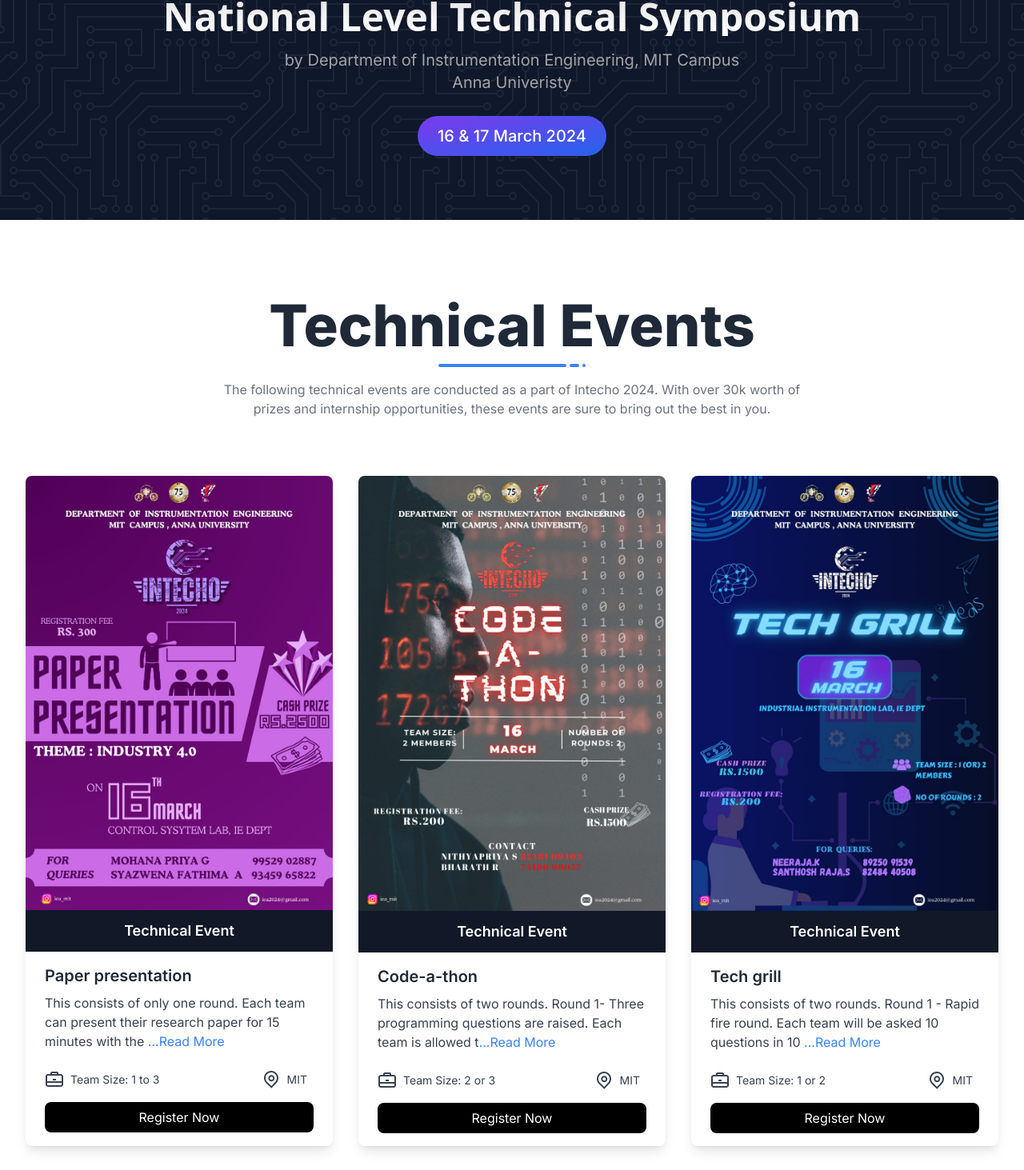
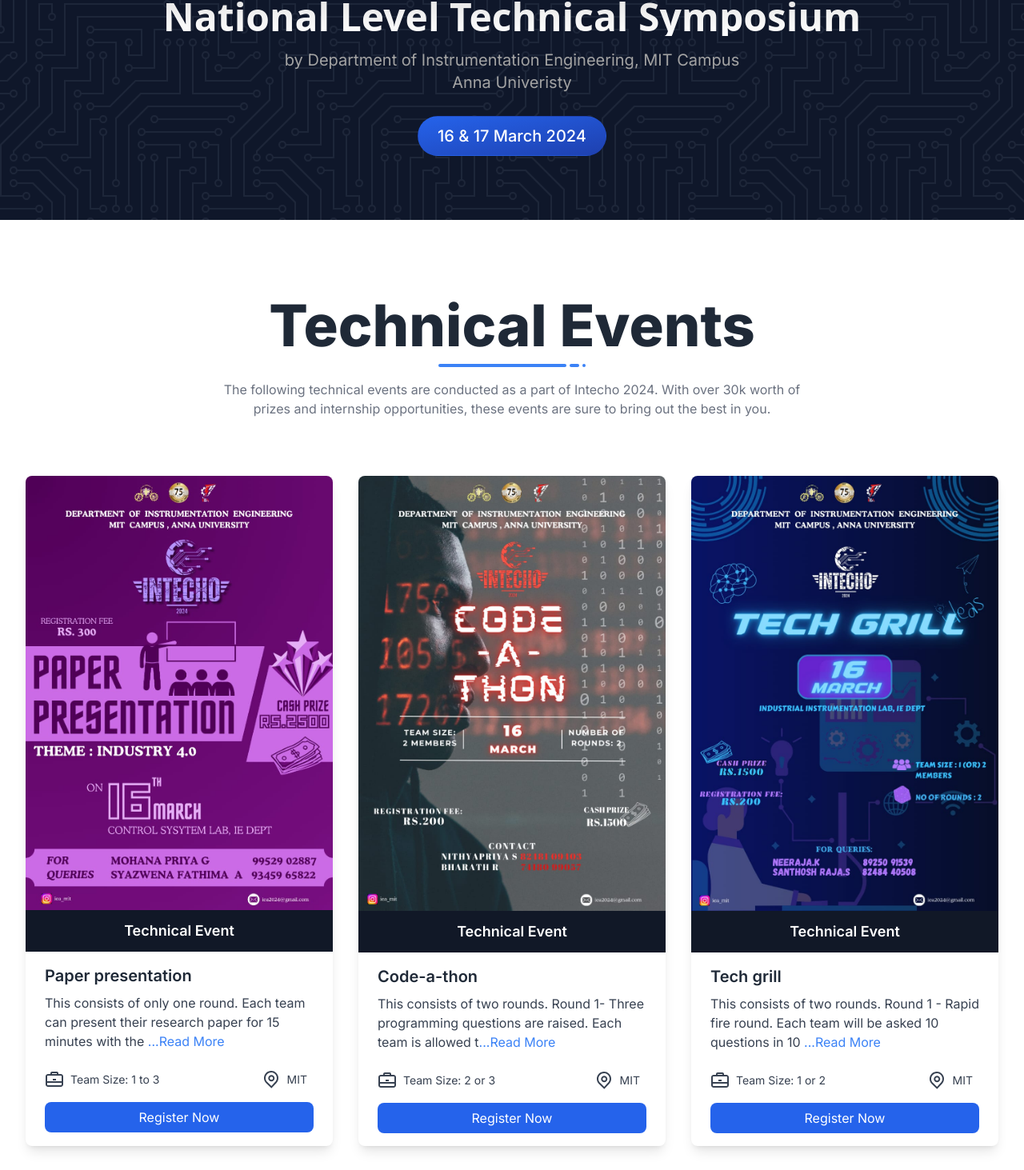
Before and after one commit to SurendarSingh/Intecho24, a Next.js app: page / in a window 1280 px wide. Shown: the part 572-2035 px from the top of the page at 80% size. Built offline with nearby package versions, Linux system fonts and the light colour scheme.

Commit message:
fix: color changed to blue to match theme

```diff
--- a/src/components/ContactUs.tsx
+++ b/src/components/ContactUs.tsx
@@ -62,8 +62,8 @@
                 </svg>
                 <span className='mx-2 w-72'>
                   {' '}
-                  <span className='font-bold text-blue-500'>Events :</span>{' '}
-                  Rishi - 94440 28297
+                  <span className='font-bold text-gray-50'>Events :</span> Rishi
+                  - 94440 28297
                 </span>
               </p>
 
@@ -84,7 +84,7 @@
                 </svg>
                 <span className='mx-2 w-72'>
                   {' '}
-                  <span className='font-bold text-blue-500'>
+                  <span className='font-bold text-gray-50'>
                     Workshops :
                   </span>{' '}
                   Rithika - 73056 06112
@@ -107,10 +107,10 @@
                 </svg>
                 <span className='mx-2'>
                   {' '}
-                  <span className='font-bold text-blue-500'>
+                  <span className='font-bold text-gray-50'>
                     Accomodation :
                   </span>{' '}
-                  Zayed - 63693 72781
+                  63693 72781
                 </span>
               </p>
 
--- a/src/components/Hero.tsx
+++ b/src/components/Hero.tsx
@@ -52,7 +52,7 @@
           </p>
         </div>
 
-        <span className='z-30 mx-auto inline-flex w-fit items-center justify-center gap-x-3 rounded-full border border-transparent bg-neutral-300 bg-gradient-to-tl from-blue-600 to-violet-600 px-2 py-1 text-center text-base font-medium text-white shadow-lg shadow-transparent hover:shadow-blue-700/50 focus:outline-none focus:ring-2 focus:ring-blue-600 focus:ring-offset-2 focus:ring-offset-gray-800 md:px-6 md:py-2.5 md:text-xl'>
+        <span className='z-30 mx-auto inline-flex w-fit items-center justify-center gap-x-3 rounded-full border border-transparent bg-neutral-300 bg-gradient-to-tl from-blue-800 to-blue-600 px-2 py-1 text-center text-base font-medium text-white shadow-lg shadow-transparent hover:shadow-blue-700/50 focus:outline-none focus:ring-2 focus:ring-blue-600 focus:ring-offset-2 focus:ring-offset-gray-800 md:px-6 md:py-2.5 md:text-xl'>
           16 & 17 March 2024
         </span>
       </div>
--- a/src/components/OnClickButton.tsx
+++ b/src/components/OnClickButton.tsx
@@ -8,7 +8,7 @@
       onClick={() => {
         window.open(link, '_blank');
       }}
-      className='mt-2 flex w-full items-center justify-center gap-x-3 rounded-lg border border-transparent bg-black px-8 py-1.5 text-sm text-white transition-colors duration-300 hover:bg-black/80 sm:text-base'
+      className='mt-2 flex w-full items-center justify-center gap-x-3 rounded-lg border border-transparent bg-blue-600 px-8 py-1.5 text-sm text-white transition-colors duration-300 hover:bg-blue-800 sm:text-base'
     >
       <span>Register Now</span>
     </button>
```
